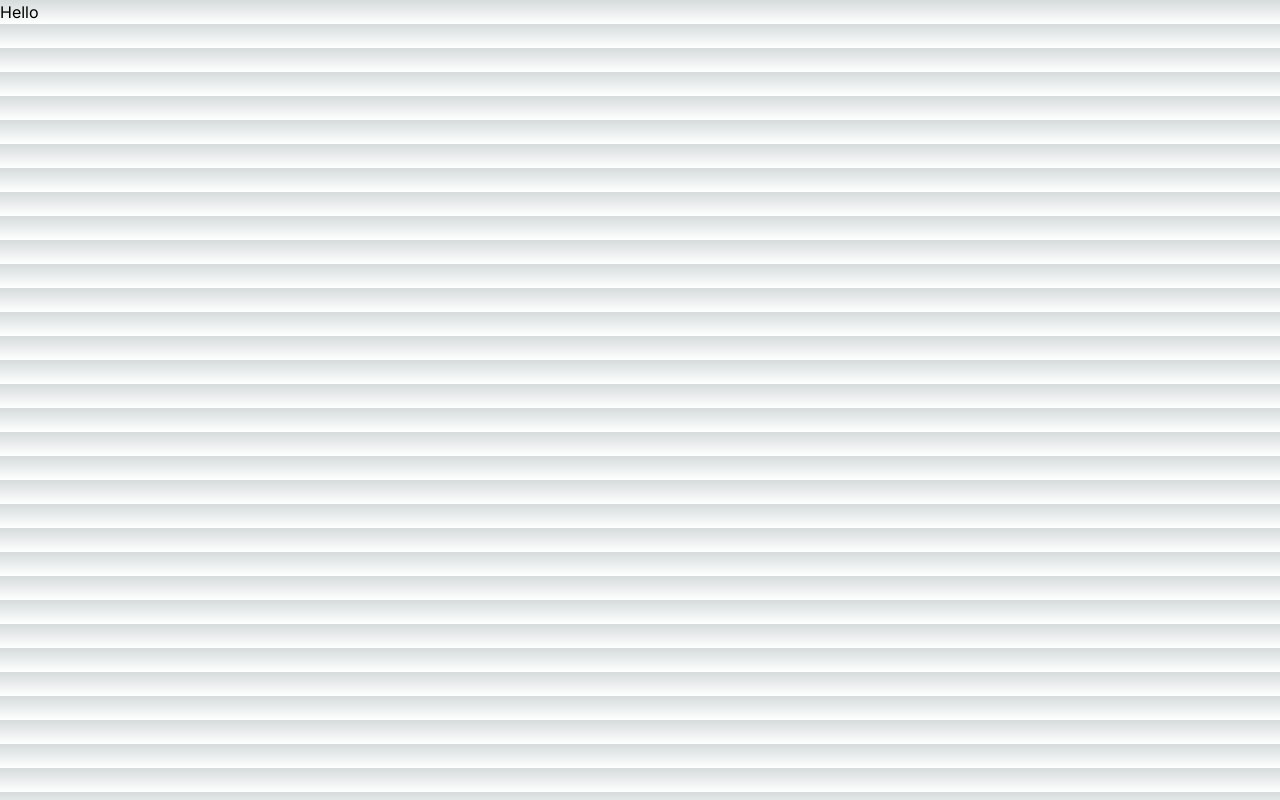
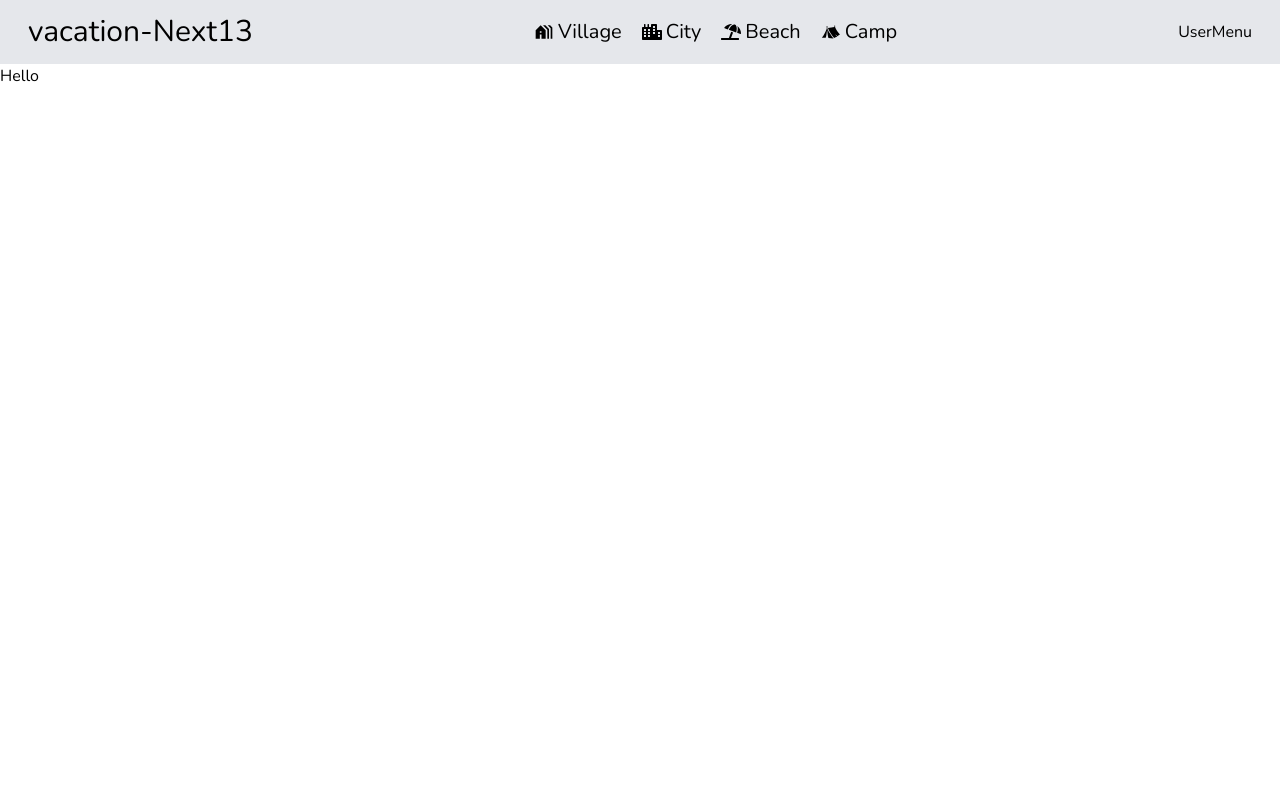
Before and after one commit to EmreeOzturk/vacation-website, a Next.js app: page / in a window 1280 px wide. Built offline with nearby package versions, Linux system fonts and the light colour scheme.

Commit message:
navbar updated

```diff
--- a/app/globals.css
+++ /dev/null
@@ -1,27 +0,0 @@
-@tailwind base;
-@tailwind components;
-@tailwind utilities;
-
-:root {
-  --foreground-rgb: 0, 0, 0;
-  --background-start-rgb: 214, 219, 220;
-  --background-end-rgb: 255, 255, 255;
-}
-
-@media (prefers-color-scheme: dark) {
-  :root {
-    --foreground-rgb: 255, 255, 255;
-    --background-start-rgb: 0, 0, 0;
-    --background-end-rgb: 0, 0, 0;
-  }
-}
-
-body {
-  color: rgb(var(--foreground-rgb));
-  background: linear-gradient(
-      to bottom,
-      transparent,
-      rgb(var(--background-end-rgb))
-    )
-    rgb(var(--background-start-rgb));
-}
--- a/app/layout.tsx
+++ b/app/layout.tsx
@@ -1,21 +1,25 @@
-import './globals.css'
-import { Inter } from 'next/font/google'
+import Navbar from "@/components/navbar/Navbar";
+import "../styles/globals.css";
+import { Nunito } from "next/font/google";
 
-const inter = Inter({ subsets: ['latin'] })
+const nunitoFont = Nunito({ subsets: ["latin"] });
 
 export const metadata = {
-  title: 'Create Next App',
-  description: 'Generated by create next app',
-}
+  title: "Create Next App",
+  description: "Generated by create next app",
+};
 
 export default function RootLayout({
   children,
 }: {
-  children: React.ReactNode
+  children: React.ReactNode;
 }) {
   return (
     <html lang="en">
-      <body className={inter.className}>{children}</body>
+      <body className={nunitoFont.className}>
+        <Navbar />
+        {children}
+      </body>
     </html>
-  )
+  );
 }
--- /dev/null
+++ b/components/navbar/Categories.tsx
@@ -0,0 +1,44 @@
+"use client";
+import React from "react";
+import { IconType } from "react-icons";
+import { MdHolidayVillage } from "react-icons/md";
+import { FaUmbrellaBeach, FaCity } from "react-icons/fa";
+import { GiCampingTent } from "react-icons/gi";
+import CategoryItem from "./CategoryItem";
+
+export const categories = [
+  {
+    name: "Village",
+    icon: MdHolidayVillage as IconType,
+    href: "?village",
+  },
+  {
+    name: "City",
+    icon: FaCity as IconType,
+    href: "?city",
+  },
+  {
+    name: "Beach",
+    icon: FaUmbrellaBeach as IconType,
+    href: "?beach",
+  },
+  {
+    name: "Camp",
+    icon: GiCampingTent as IconType,
+    href: "?camp",
+  },
+];
+
+const Categories = () => {
+  return (
+    <div className="flex items-centers justify-center gap-5">
+      {
+        categories.map((category, i) => (
+          <CategoryItem key={i} {...category} selected={false} />
+        )) as []
+      }
+    </div>
+  );
+};
+
+export default Categories;
--- /dev/null
+++ b/components/navbar/CategoryItem.tsx
@@ -0,0 +1,23 @@
+"use client";
+import { CategoryItemProps } from "@/types";
+import React from "react";
+
+const CategoryItem: React.FC<CategoryItemProps> = ({
+  name,
+  icon: Icon,
+  href,
+  selected,
+}) => {
+  return (
+    <div
+      className={`${selected && 'border-b-2 border-red-500'} flex items-center justify-center gap-1 text-xl hover:bg-red-200`
+
+      }
+    >
+      <Icon />
+      {name}
+    </div>
+  );
+};
+
+export default CategoryItem;
--- /dev/null
+++ b/components/navbar/Logo.tsx
@@ -0,0 +1,8 @@
+"use client";
+import React from "react";
+
+const Logo = () => {
+  return <div className="text-3xl">vacation-Next13</div>;
+};
+
+export default Logo;
--- /dev/null
+++ b/components/navbar/Navbar.tsx
@@ -0,0 +1,17 @@
+"use client";
+import React from "react";
+import Logo from "./Logo";
+import Categories from "./Categories";
+import UserMenu from "./UserMenu";
+
+const Navbar = () => {
+  return (
+    <div className="flex items-center justify-between h-16 bg-gray-200 px-7 text-black">
+      <Logo />
+      <Categories />
+      <UserMenu />
+    </div>
+  );
+};
+
+export default Navbar;
--- /dev/null
+++ b/components/navbar/UserMenu.tsx
@@ -0,0 +1,10 @@
+"use client";
+import React from 'react'
+
+const UserMenu = () => {
+  return (
+    <div>UserMenu</div>
+  )
+}
+
+export default UserMenu
--- a/package.json
+++ b/package.json
@@ -19,6 +19,7 @@
     "postcss": "8.4.24",
     "react": "18.2.0",
     "react-dom": "18.2.0",
+    "react-icons": "^4.9.0",
     "tailwindcss": "3.3.2",
     "typescript": "5.1.3"
   }
--- /dev/null
+++ b/styles/globals.css
@@ -0,0 +1,3 @@
+@tailwind base;
+@tailwind components;
+@tailwind utilities;
```
Also changed, not shown: types.d.ts (added, +7 -0 lines), 1 other file (tests, documents, lock files or other folders).
